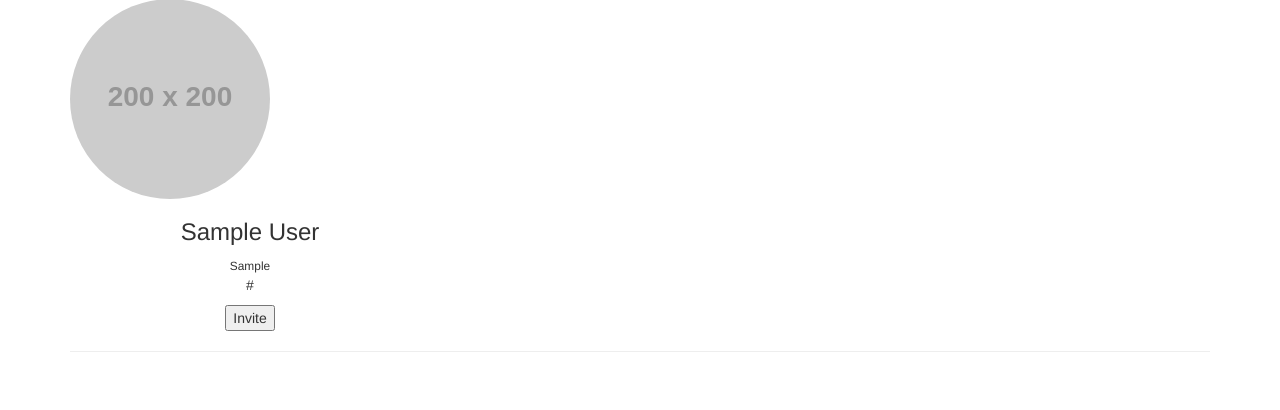
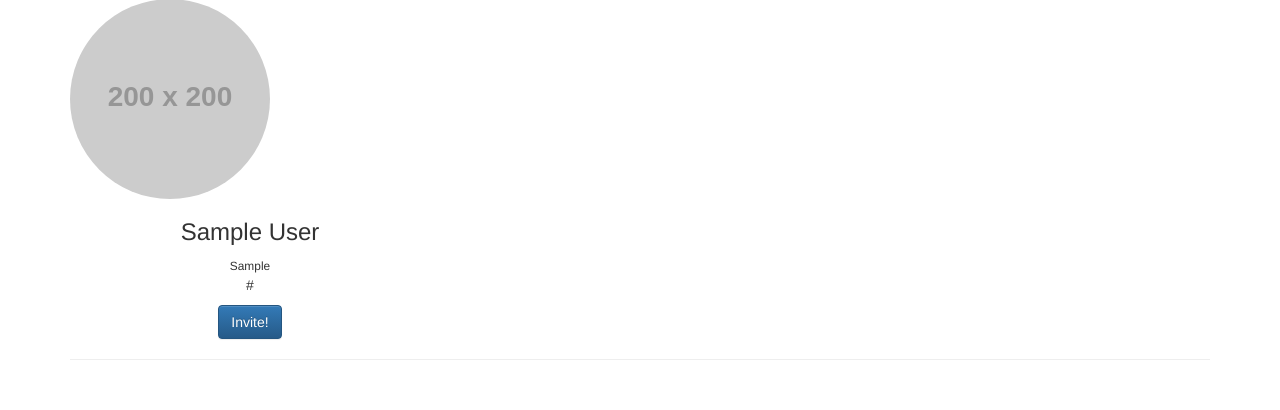
Before and after one commit to zjchen91/FindTeammates, a Django app: template mysite/FindTeammates/templates/FindTeammates/roster.html in a window 1280 px wide. Shown: the part 204-614 px from the top of the page. Run offline with Django 3.2, Linux system fonts and the light colour scheme; the template is opened without the code that fills it: values that come from a table or form of the project are taken from there, others are empty; tables that the repository leaves empty hold one stand-in row (values such as "Sample post"); grey boxes labelled with a size stand in for pictures from a placeholder-image service; some libraries are stand-ins or nearby versions.

Commit message:
update TODO

```diff
--- a/mysite/FindTeammates/templates/FindTeammates/students.html
+++ b/mysite/FindTeammates/templates/FindTeammates/students.html
@@ -39,8 +39,7 @@
             <p>{{ student.url}}</p>
             <form method="post" name="" >
                 {% csrf_token %}
-
-                <input type="button" name="invite" value="Invite"></input>
+                <button name="invite" type="button" class="btn btn-primary">Invite!</button>
             </form>
         </div>
         {% endfor %}
```
Also changed, not shown: README.md, 1 other file.
